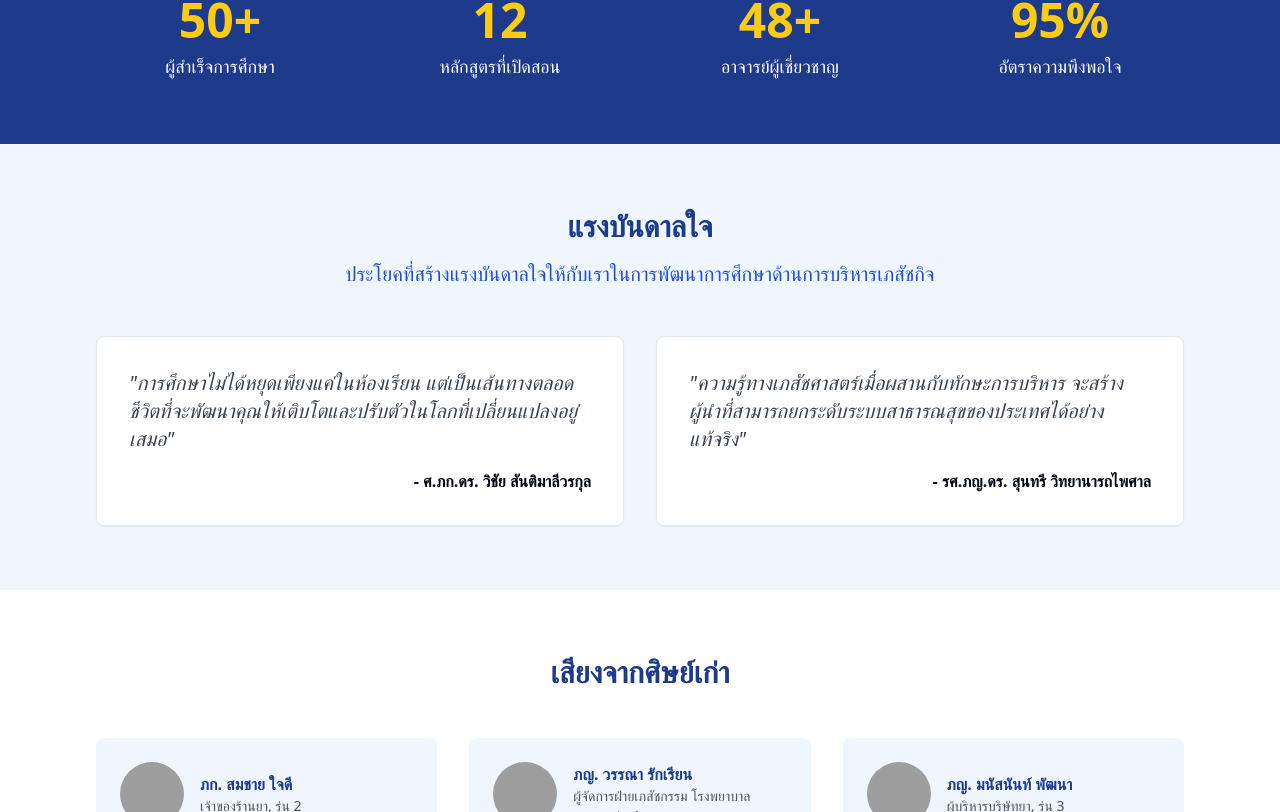
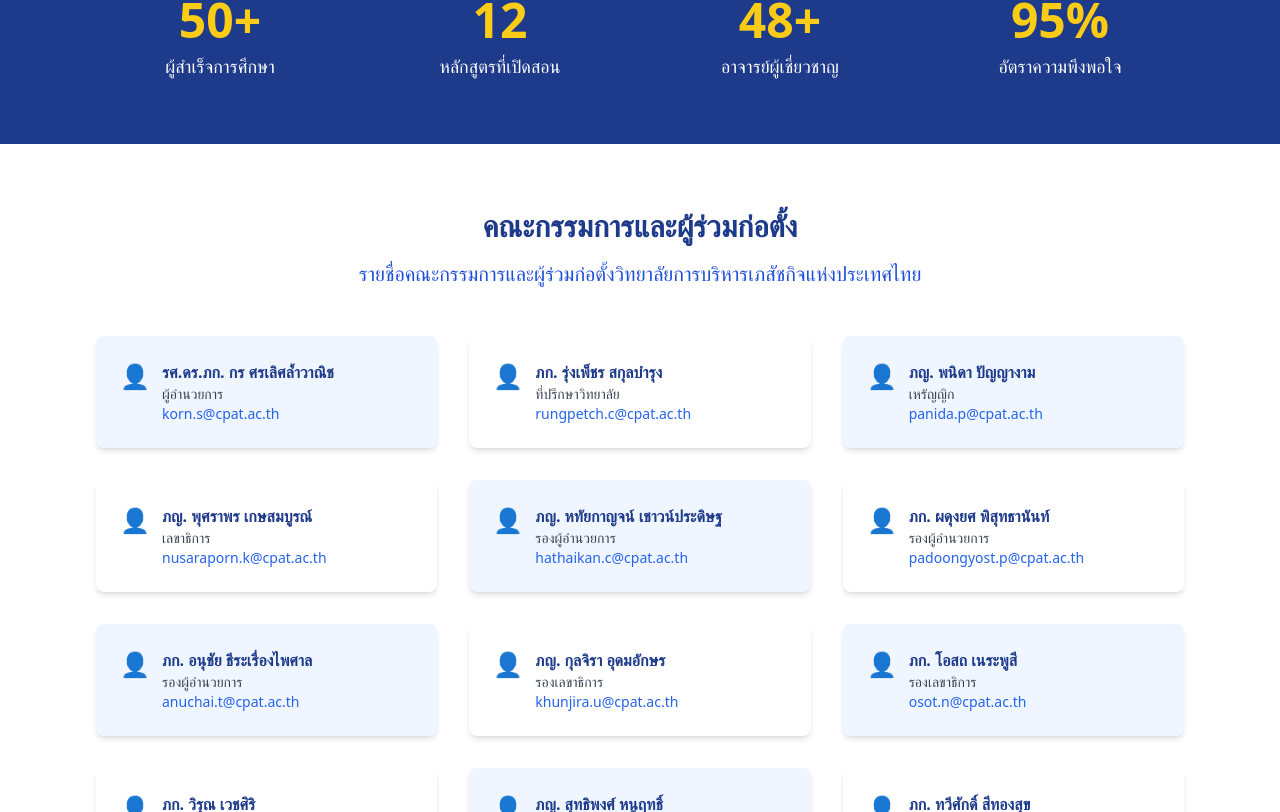
Before and after one commit to wirunw/cpat-pharma-connect, a React (Vite) app: page /about in a window 1280 px wide. Shown: the part 1748-2560 px from the top of the page. Built offline with nearby package versions, Linux system fonts and the light colour scheme; grey boxes are pictures that could not be loaded.

Commit message:
Code edited in Lovable Code Editor
Edited UI in Lovable

```diff
--- a/src/pages/About.tsx
+++ b/src/pages/About.tsx
@@ -145,6 +145,64 @@ const About = () => {
           </div>
         </section>
 
+        {/* Faculty Members */}
+<section className="py-16 px-4 bg-white">
+  <div className="container mx-auto max-w-6xl">
+    <div className="text-center mb-12">
+      <h2 className="text-3xl font-bold text-blue-900 mb-4">คณะกรรมการและผู้ร่วมก่อตั้ง</h2>
+      <p className="text-xl text-blue-700 max-w-3xl mx-auto">
+        รายชื่อคณะกรรมการและผู้ร่วมก่อตั้งวิทยาลัยการบริหารเภสัชกิจแห่งประเทศไทย
+      </p>
+    </div>
+
+    <div className="grid grid-cols-1 sm:grid-cols-2 md:grid-cols-3 gap-8">
+      {[
+        { name: "รศ.ดร.ภก. กร ศรเลิศล้ำวาณิช", role: "ผู้อำนวยการ", email: "korn.s@cpat.ac.th" },
+        { name: "ภก. รุ่งเพ็ชร สกุลบำรุง", role: "ที่ปรึกษาวิทยาลัย", email: "rungpetch.c@cpat.ac.th" },
+        { name: "ภญ. พนิดา ปัญญางาม", role: "เหรัญญิก", email: "panida.p@cpat.ac.th" },
+        { name: "ภญ. พุศราพร เกษสมบูรณ์", role: "เลขาธิการ", email: "nusaraporn.k@cpat.ac.th" },
+        { name: "ภญ. หทัยกาญจน์ เชาวน์ประดิษฐ", role: "รองผู้อำนวยการ", email: "hathaikan.c@cpat.ac.th" },
+        { name: "ภก. ผดุงยศ พิสุทธานันท์", role: "รองผู้อำนวยการ", email: "padoongyost.p@cpat.ac.th" },
+        { name: "ภก. อนุชัย ธีระเรื่องไพศาล", role: "รองผู้อำนวยการ", email: "anuchai.t@cpat.ac.th" },
+        { name: "ภญ. กุลจิรา อุดมอักษร", role: "รองเลขาธิการ", email: "khunjira.u@cpat.ac.th" },
+        { name: "ภก. โอสถ เนระพูสี", role: "รองเลขาธิการ", email: "osot.n@cpat.ac.th" },
+        { name: "ภก. วิรุณ เวชศิริ", role: "นายทะเบียน", email: "wirun.w@cpat.ac.th" },
+        { name: "ภญ. สุทธิพงศ์ หนูฤทธิ์", role: "ประชาสัมพันธ์", email: "sutthipong.n@cpat.ac.th" },
+        // เพิ่มผู้ร่วมก่อตั้งต่อไปเรื่อย ๆ จากข้อมูลทั้งหมด
+        { name: "ภก. ทวีศักดิ์ สีทองสุข", role: "สมาชิกผู้ร่วมก่อตั้ง", email: "thaweesak01@gmail.com" },
+        { name: "ภญ. จิราพร ลิ้มปานะวงศ์", role: "สมาชิกผู้ร่วมก่อตั้ง", email: "jiraporn.l@chula.ac.th" },
+        { name: "ภญ. บุษกร เลิศวัฒนานันท์", role: "สมาชิกผู้ร่วมก่อตั้ง", email: "busakornlee@gmail.com" },
+        { name: "ภก. ซะอรสิน สุขศรีวิบูลย์", role: "สมาชิกผู้ร่วมก่อตั้ง", email: "chaoncin.s@cpat.ac.th" },
+        { name: "ภก. วิทยา กุลสมบูรณ์", role: "สมาชิกผู้ร่วมก่อตั้ง", email: "vithaya.k@chula.ac.th" },
+        { name: "ภญ. ศรีเพ็ญ ต้นติเวสส์", role: "สมาชิกผู้ร่วมก่อตั้ง", email: "stantivess@gmail.com" },
+        { name: "ภญ. วรรณี ชัยเฉลิมพจน์", role: "สมาชิกผู้ร่วมก่อตั้ง", email: "wannee.c@cpat.ac.th" },
+        { name: "ภก. อาทร ริ้วไพบูลย์", role: "สมาชิกผู้ร่วมก่อตั้ง", email: "arthorn.rie@moph.go.th" },
+        { name: "ภญ. เนตรนภิส สุชนวนิช", role: "สมาชิกผู้ร่วมก่อตั้ง", email: "netnapis.s@hitap.net" },
+        { name: "ภญ. วิมล สุวรรณเกษม", role: "สมาชิกผู้ร่วมก่อตั้ง", email: "wimon.s@cpat.ac.th" },
+        { name: "ภก. อนุวัตร เลิศพิทักษ์", role: "สมาชิกผู้ร่วมก่อตั้ง", email: "anuwat.l@cpat.ac.th" },
+        { name: "ภญ. กุสาวดี เมลืองนนท์", role: "สมาชิกผู้ร่วมก่อตั้ง", email: "kusawadee.m@cpat.ac.th" },
+        { name: "ภก. วีรยุทธ์ เลิศนทีวุฒิ", role: "สมาชิกผู้ร่วมก่อตั้ง", email: "verayuth.l@cpat.ac.th" },
+        { name: "ภก. สุจินต์ นิทัศน์ปกรณ์", role: "สมาชิกผู้ร่วมก่อตั้ง", email: "sujin.n@cpat.ac.th" },
+        { name: "ภญ. อินทิรา กาญจนพิทักษ์", role: "สมาชิกผู้ร่วมก่อตั้ง", email: "inthira.k@cpat.ac.th" },
+        { name: "ภก. ภูริทัต ว่องพุฒิพงศ์", role: "สมาชิกผู้ร่วมก่อตั้ง", email: "puritat.w@cpat.ac.th" },
+        // ... เพิ่มรายชื่อจนครบตามที่วิรุณให้ไว้
+      ].map((member, index) => (
+        <div key={index} className={`p-6 rounded-lg shadow-md ${index % 2 === 0 ? 'bg-blue-50' : 'bg-white'}`}>
+          <div className="flex items-start">
+            <div className="text-2xl mr-3">👤</div>
+            <div>
+              <p className="text-blue-900 font-bold">{member.name}</p>
+              <p className="text-sm text-gray-700">{member.role}</p>
+              <p className="text-sm text-blue-600">{member.email}</p>
+            </div>
+          </div>
+        </div>
+      ))}
+    </div>
+  </div>
+</section>
+
+
         {/* Inspiration Section */}
         <section className="py-16 px-4 bg-blue-50">
           <div className="container mx-auto max-w-6xl">
```
